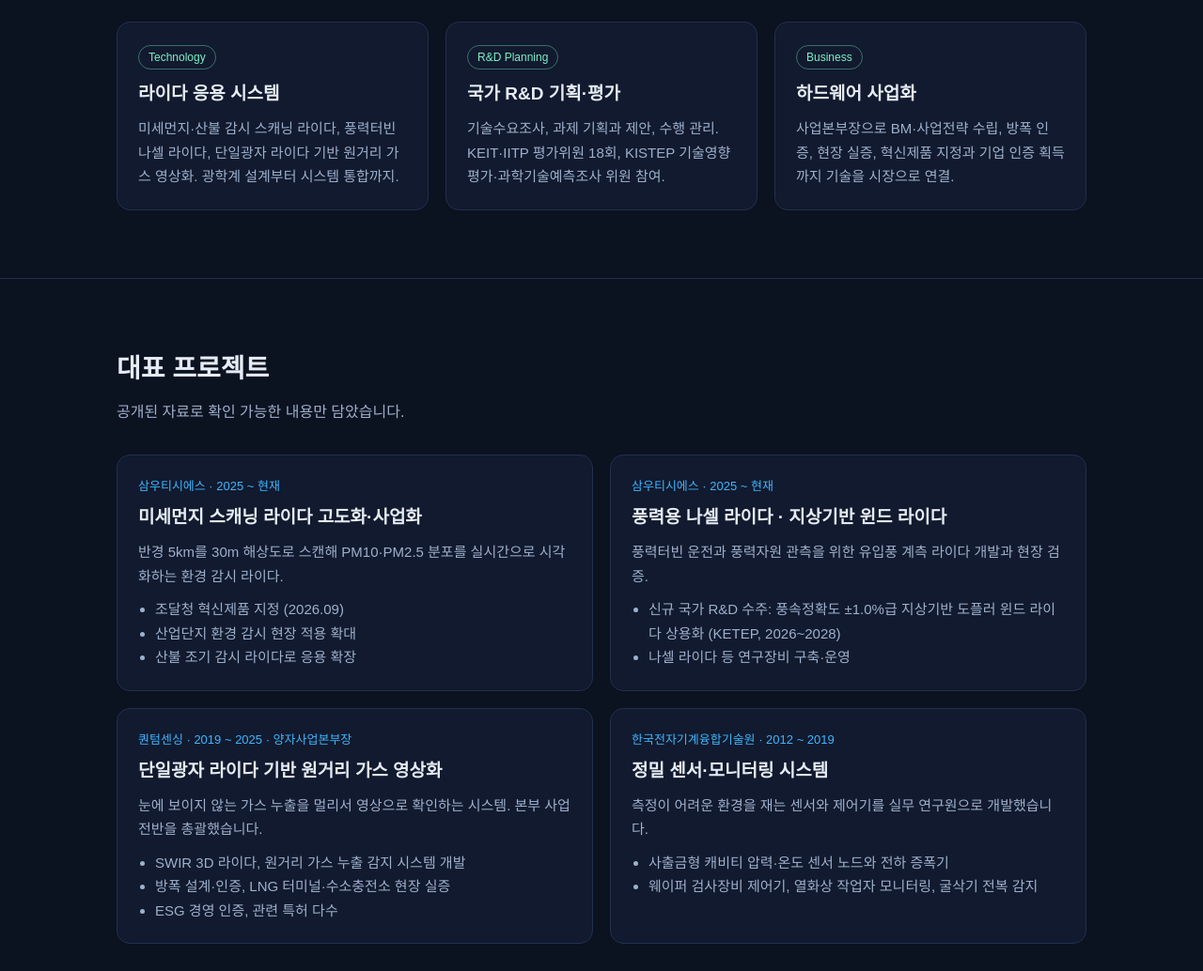
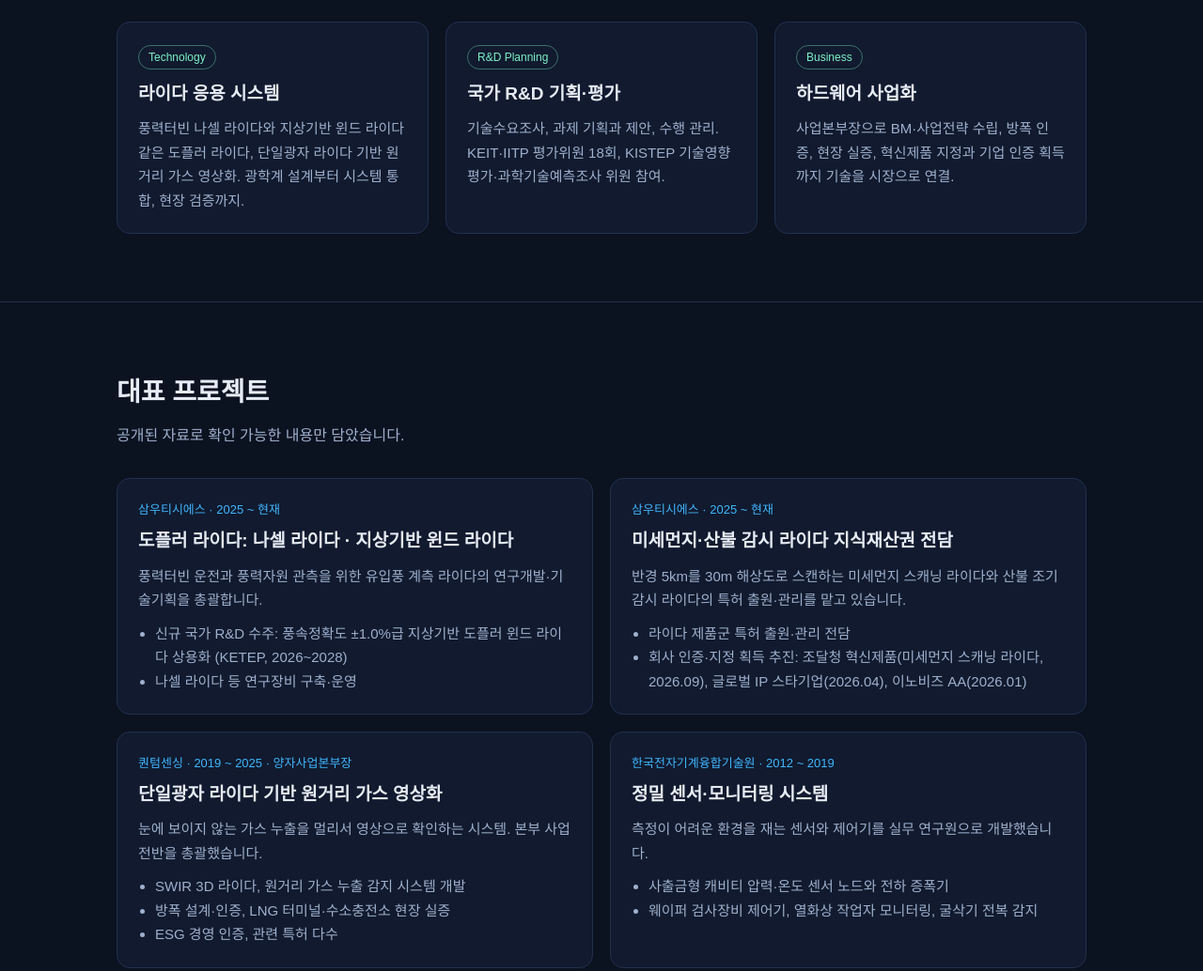
Before and after one commit to WhiteNoise82/whitenoisek-site, a plain HTML site: page index.html in a window 1280 px wide. Shown: the part 1320-2354 px from the top of the page at 94% size. Drawn offline with Linux system fonts and the light colour scheme.

Commit message:
담당 범위 수정: 도플러 라이다 총괄, 미세먼지·산불 라이다 IP 전담

```diff
--- a/index.html
+++ b/index.html
@@ -124,7 +124,7 @@
       <div class="card">
         <span class="tag">Technology</span>
         <h3>라이다 응용 시스템</h3>
-        <p>미세먼지·산불 감시 스캐닝 라이다, 풍력터빈 나셀 라이다, 단일광자 라이다 기반 원거리 가스 영상화. 광학계 설계부터 시스템 통합까지.</p>
+        <p>풍력터빈 나셀 라이다와 지상기반 윈드 라이다 같은 도플러 라이다, 단일광자 라이다 기반 원거리 가스 영상화. 광학계 설계부터 시스템 통합, 현장 검증까지.</p>
       </div>
       <div class="card">
         <span class="tag">R&D Planning</span>
@@ -147,21 +147,20 @@
     <div class="grid2">
       <div class="card case">
         <div class="meta">삼우티시에스 · 2025 ~ 현재</div>
-        <h3>미세먼지 스캐닝 라이다 고도화·사업화</h3>
-        <p>반경 5km를 30m 해상도로 스캔해 PM10·PM2.5 분포를 실시간으로 시각화하는 환경 감시 라이다.</p>
+        <h3>도플러 라이다: 나셀 라이다 · 지상기반 윈드 라이다</h3>
+        <p>풍력터빈 운전과 풍력자원 관측을 위한 유입풍 계측 라이다의 연구개발·기술기획을 총괄합니다.</p>
         <ul>
-          <li>조달청 혁신제품 지정 (2026.09)</li>
-          <li>산업단지 환경 감시 현장 적용 확대</li>
-          <li>산불 조기 감시 라이다로 응용 확장</li>
+          <li>신규 국가 R&D 수주: 풍속정확도 ±1.0%급 지상기반 도플러 윈드 라이다 상용화 (KETEP, 2026~2028)</li>
+          <li>나셀 라이다 등 연구장비 구축·운영</li>
         </ul>
       </div>
       <div class="card case">
         <div class="meta">삼우티시에스 · 2025 ~ 현재</div>
-        <h3>풍력용 나셀 라이다 · 지상기반 윈드 라이다</h3>
-        <p>풍력터빈 운전과 풍력자원 관측을 위한 유입풍 계측 라이다 개발과 현장 검증.</p>
+        <h3>미세먼지·산불 감시 라이다 지식재산권 전담</h3>
+        <p>반경 5km를 30m 해상도로 스캔하는 미세먼지 스캐닝 라이다와 산불 조기감시 라이다의 특허 출원·관리를 맡고 있습니다.</p>
         <ul>
-          <li>신규 국가 R&D 수주: 풍속정확도 ±1.0%급 지상기반 도플러 윈드 라이다 상용화 (KETEP, 2026~2028)</li>
-          <li>나셀 라이다 등 연구장비 구축·운영</li>
+          <li>라이다 제품군 특허 출원·관리 전담</li>
+          <li>회사 인증·지정 획득 추진: 조달청 혁신제품(미세먼지 스캐닝 라이다, 2026.09), 글로벌 IP 스타기업(2026.04), 이노비즈 AA(2026.01)</li>
         </ul>
       </div>
       <div class="card case">
@@ -192,7 +191,7 @@
     <h2>경력</h2>
     <p class="sub">직급에 따라 맡은 범위를 그대로 적었습니다.</p>
     <div class="timeline">
-      <div class="t-item"><div class="when">2025.03 ~ 현재</div><h3>삼우티시에스 기업부설연구소 · 책임연구원</h3><p>라이다 신사업 연구개발·기술기획 총괄, 국가 R&D 기획, 혁신제품 지정·이노비즈 AA·글로벌 IP 스타기업·칠곡군 스타기업 획득 추진</p></div>
+      <div class="t-item"><div class="when">2025.03 ~ 현재</div><h3>삼우티시에스 기업부설연구소 · 책임연구원</h3><p>도플러 라이다(나셀·윈드) R&D·기술기획 총괄, 미세먼지·산불 라이다 지식재산권 전담, 국가 R&D 기획, 혁신제품 지정·이노비즈 AA·글로벌 IP 스타기업·칠곡군 스타기업 획득 추진</p></div>
       <div class="t-item"><div class="when">2019.11 ~ 2025.03</div><h3>퀀텀센싱 양자사업본부 · 본부장 / 이사</h3><p>본부 사업 전반 총괄: BM·사업전략, 제품 개발, 인증, 실증과 사업화</p></div>
       <div class="t-item"><div class="when">2012.06 ~ 2019.10</div><h3>한국전자기계융합기술원 고정밀센서기술센터 · 선임연구원</h3><p>국책 과제 연구내용 기획과 실무, 회로·전장·시스템 설계</p></div>
       <div class="t-item"><div class="when">2011.03 ~ 2012.05</div><h3>서울테크노파크 차세대융합기술연구소 · 연구원</h3><p>공작기계 주축 열변위 센서·제어기 개발</p></div>
```
